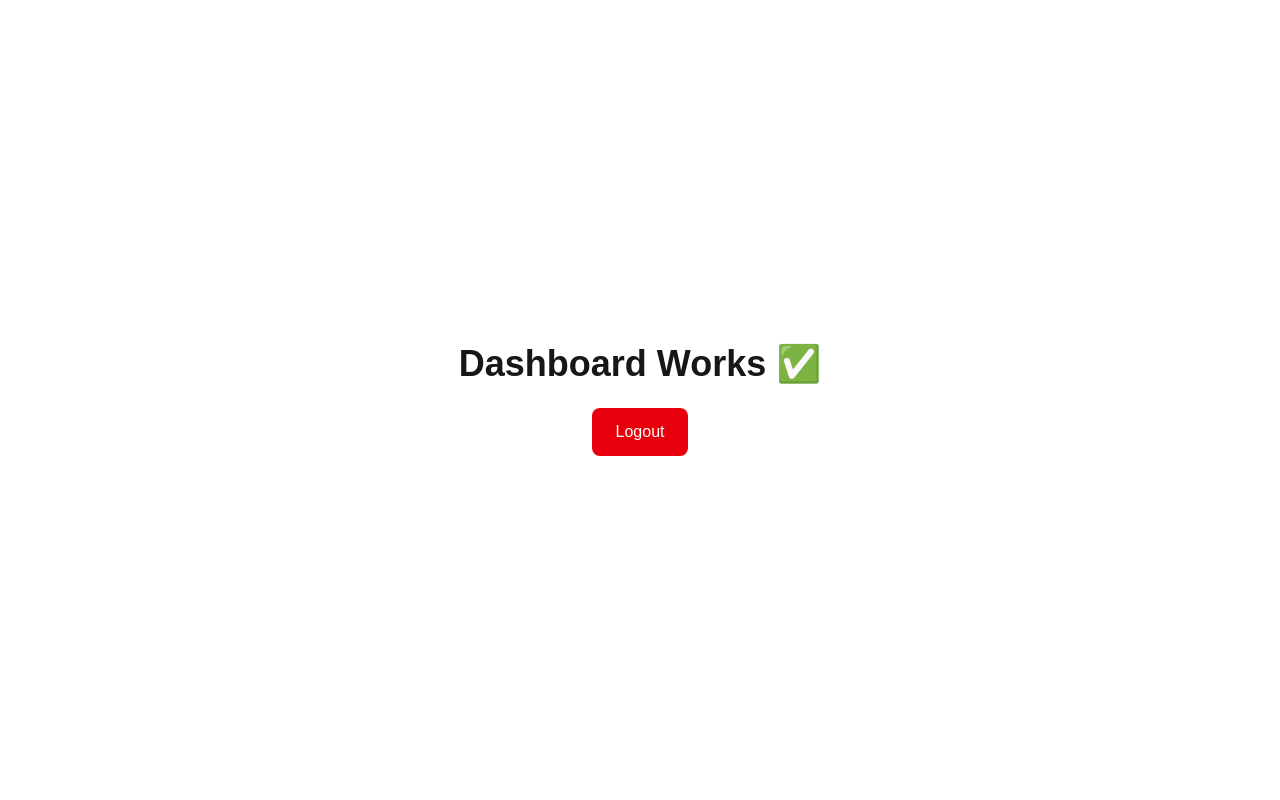
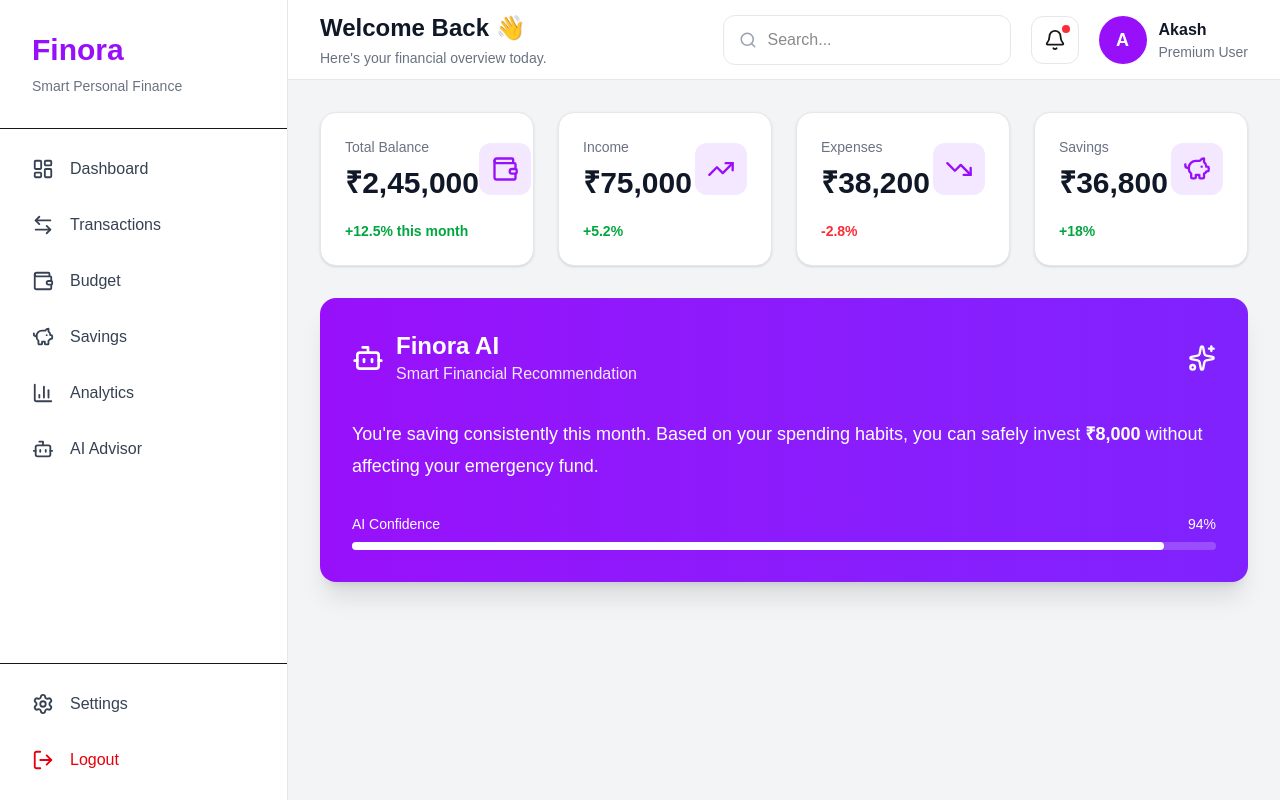
Before and after one commit to akashtth22-hue/Finora, a Next.js app in the folder frontend/: page /dashboard in a window 1280 px wide. Built offline with nearby package versions, Linux system fonts and the light colour scheme.

Commit message:
Build initial Finora dashboard layout with AI insight

```diff
--- a/frontend/app/dashboard/page.tsx
+++ b/frontend/app/dashboard/page.tsx
@@ -1,26 +1,74 @@
-"use client";
+import Sidebar from "@/components/dashboard/Sidebar";
+import Navbar from "@/components/dashboard/Navbar";
+import StatCard from "@/components/dashboard/StatCard";
+import AIInsight from "@/components/dashboard/AIInsight";
+
+import {
+  Wallet,
+  TrendingUp,
+  TrendingDown,
+  PiggyBank,
+} from "lucide-react";
 
 export default function DashboardPage() {
-  async function handleLogout() {
-    await fetch("/api/auth/logout", {
-      method: "POST",
-    });
+  return (
+    <div className="flex min-h-screen bg-gray-100">
 
-    window.location.href = "/login";
-  }
+      {/* Sidebar */}
+      <Sidebar />
 
-  return (
-    <main className="min-h-screen flex flex-col items-center justify-center gap-6">
-      <h1 className="text-4xl font-bold">
-        Dashboard Works ✅
-      </h1>
+      {/* Main Content */}
+      <main className="flex-1">
 
-      <button
-        onClick={handleLogout}
-        className="rounded-lg bg-red-600 px-6 py-3 text-white hover:bg-red-700"
-      >
-        Logout
-      </button>
-    </main>
+        <Navbar />
+
+        <div className="p-8">
+
+          {/* Stat Cards */}
+          <div className="grid gap-6 md:grid-cols-2 xl:grid-cols-4">
+
+            <StatCard
+              title="Total Balance"
+              value="₹2,45,000"
+              change="+12.5% this month"
+              positive={true}
+              icon={Wallet}
+            />
+
+            <StatCard
+              title="Income"
+              value="₹75,000"
+              change="+5.2%"
+              positive={true}
+              icon={TrendingUp}
+            />
+
+            <StatCard
+              title="Expenses"
+              value="₹38,200"
+              change="-2.8%"
+              positive={false}
+              icon={TrendingDown}
+            />
+
+            <StatCard
+              title="Savings"
+              value="₹36,800"
+              change="+18%"
+              positive={true}
+              icon={PiggyBank}
+            />
+
+          </div>
+
+          <div className="mt-8">
+            <AIInsight />
+          </div>
+
+        </div>
+
+      </main>
+
+    </div>
   );
 }
--- /dev/null
+++ b/frontend/components/dashboard/AIInsight.tsx
@@ -0,0 +1,44 @@
+import { Bot, Sparkles } from "lucide-react";
+
+export default function AIInsight() {
+  return (
+    <div className="mt-8 rounded-2xl bg-gradient-to-r from-purple-600 to-violet-600 p-8 text-white shadow-xl">
+      <div className="flex items-center justify-between">
+        <div className="flex items-center gap-3">
+          <Bot className="h-8 w-8" />
+
+          <div>
+            <h2 className="text-2xl font-bold">
+              Finora AI
+            </h2>
+
+            <p className="text-purple-100">
+              Smart Financial Recommendation
+            </p>
+          </div>
+        </div>
+
+        <Sparkles className="h-7 w-7" />
+      </div>
+
+      <p className="mt-8 text-lg leading-8">
+        You're saving consistently this month.
+        Based on your spending habits,
+        you can safely invest
+        <span className="font-bold"> ₹8,000 </span>
+        without affecting your emergency fund.
+      </p>
+
+      <div className="mt-8">
+        <div className="mb-2 flex justify-between text-sm">
+          <span>AI Confidence</span>
+          <span>94%</span>
+        </div>
+
+        <div className="h-2 rounded-full bg-white/20">
+          <div className="h-2 w-[94%] rounded-full bg-white"></div>
+        </div>
+      </div>
+    </div>
+  );
+}
--- /dev/null
+++ b/frontend/components/dashboard/Navbar.tsx
@@ -0,0 +1,73 @@
+"use client";
+
+import { Bell, Search } from "lucide-react";
+
+export default function Navbar() {
+  return (
+    <header className="flex h-20 items-center justify-between border-b border-gray-200 bg-white px-8">
+
+      {/* Left */}
+      <div>
+        <h1 className="text-2xl font-bold text-gray-900">
+          Welcome Back 👋
+        </h1>
+
+        <p className="mt-1 text-sm text-gray-500">
+          Here's your financial overview today.
+        </p>
+      </div>
+
+      {/* Right */}
+      <div className="flex items-center gap-5">
+
+        {/* Search */}
+        <div className="relative hidden md:block">
+
+          <Search
+            size={18}
+            className="absolute left-4 top-1/2 -translate-y-1/2 text-gray-400"
+          />
+
+          <input
+            type="text"
+            placeholder="Search..."
+            className="w-72 rounded-xl border border-gray-200 py-3 pl-11 pr-4 outline-none transition focus:border-purple-500"
+          />
+
+        </div>
+
+        {/* Notification */}
+        <button className="relative rounded-xl border border-gray-200 p-3 hover:bg-gray-50">
+
+          <Bell size={22} />
+
+          <span className="absolute right-2 top-2 h-2 w-2 rounded-full bg-red-500"></span>
+
+        </button>
+
+        {/* Profile */}
+        <div className="flex items-center gap-3">
+
+          <div className="flex h-12 w-12 items-center justify-center rounded-full bg-purple-600 text-lg font-bold text-white">
+            A
+          </div>
+
+          <div>
+
+            <h3 className="font-semibold text-gray-900">
+              Akash
+            </h3>
+
+            <p className="text-sm text-gray-500">
+              Premium User
+            </p>
+
+          </div>
+
+        </div>
+
+      </div>
+
+    </header>
+  );
+}
--- /dev/null
+++ b/frontend/components/dashboard/Sidebar.tsx
@@ -0,0 +1,102 @@
+"use client";
+
+import Link from "next/link";
+import {
+  LayoutDashboard,
+  Wallet,
+  ArrowLeftRight,
+  PiggyBank,
+  BarChart3,
+  Bot,
+  Settings,
+  LogOut,
+} from "lucide-react";
+
+const menuItems = [
+  {
+    title: "Dashboard",
+    href: "/dashboard",
+    icon: LayoutDashboard,
+  },
+  {
+    title: "Transactions",
+    href: "/transactions",
+    icon: ArrowLeftRight,
+  },
+  {
+    title: "Budget",
+    href: "/budget",
+    icon: Wallet,
+  },
+  {
+    title: "Savings",
+    href: "/savings",
+    icon: PiggyBank,
+  },
+  {
+    title: "Analytics",
+    href: "/analytics",
+    icon: BarChart3,
+  },
+  {
+    title: "AI Advisor",
+    href: "/ai",
+    icon: Bot,
+  },
+];
+
+export default function Sidebar() {
+  return (
+    <aside className="flex h-screen w-72 flex-col border-r border-gray-200 bg-white">
+
+      <div className="border-b p-8">
+        <h1 className="text-3xl font-extrabold text-purple-600">
+          Finora
+        </h1>
+
+        <p className="mt-2 text-sm text-gray-500">
+          Smart Personal Finance
+        </p>
+      </div>
+
+      <nav className="flex-1 space-y-2 p-4">
+
+        {menuItems.map((item) => {
+          const Icon = item.icon;
+
+          return (
+            <Link
+              key={item.title}
+              href={item.href}
+              className="flex items-center gap-4 rounded-xl px-4 py-3 text-gray-700 transition-all hover:bg-purple-50 hover:text-purple-600"
+            >
+              <Icon size={22} />
+
+              <span className="font-medium">
+                {item.title}
+              </span>
+            </Link>
+          );
+        })}
+
+      </nav>
+
+      <div className="space-y-2 border-t p-4">
+
+        <button className="flex w-full items-center gap-4 rounded-xl px-4 py-3 text-gray-700 transition hover:bg-gray-100">
+          <Settings size={22} />
+
+          Settings
+        </button>
+
+        <button className="flex w-full items-center gap-4 rounded-xl px-4 py-3 text-red-600 transition hover:bg-red-50">
+          <LogOut size={22} />
+
+          Logout
+        </button>
+
+      </div>
+
+    </aside>
+  );
+}
--- /dev/null
+++ b/frontend/components/dashboard/StatCard.tsx
@@ -0,0 +1,49 @@
+import { LucideIcon } from "lucide-react";
+
+type StatCardProps = {
+  title: string;
+  value: string;
+  change: string;
+  positive: boolean;
+  icon: LucideIcon;
+};
+
+export default function StatCard({
+  title,
+  value,
+  change,
+  positive,
+  icon: Icon,
+}: StatCardProps) {
+  return (
+    <div className="rounded-2xl border border-gray-200 bg-white p-6 shadow-sm transition-all hover:-translate-y-1 hover:shadow-lg">
+
+      <div className="flex items-center justify-between">
+
+        <div>
+          <p className="text-sm text-gray-500">
+            {title}
+          </p>
+
+          <h2 className="mt-2 text-3xl font-bold text-gray-900">
+            {value}
+          </h2>
+        </div>
+
+        <div className="rounded-xl bg-purple-100 p-3">
+          <Icon className="h-7 w-7 text-purple-600" />
+        </div>
+
+      </div>
+
+      <p
+        className={`mt-5 text-sm font-semibold ${
+          positive ? "text-green-600" : "text-red-500"
+        }`}
+      >
+        {change}
+      </p>
+
+    </div>
+  );
+}
```
Also changed, not shown: frontend/components/dashboard/ExpenseChart.tsx (added), frontend/components/dashboard/RecentTransactions.tsx (added).
